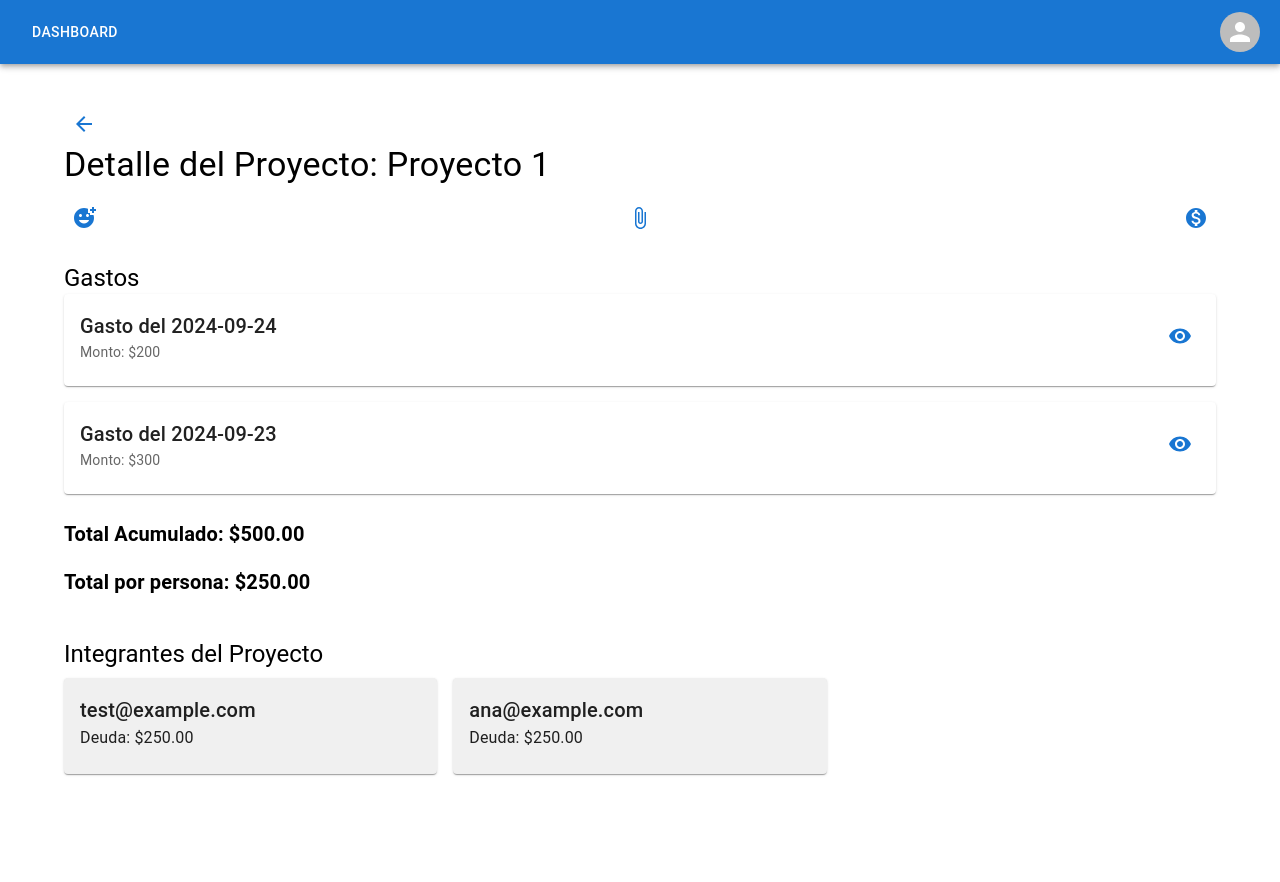
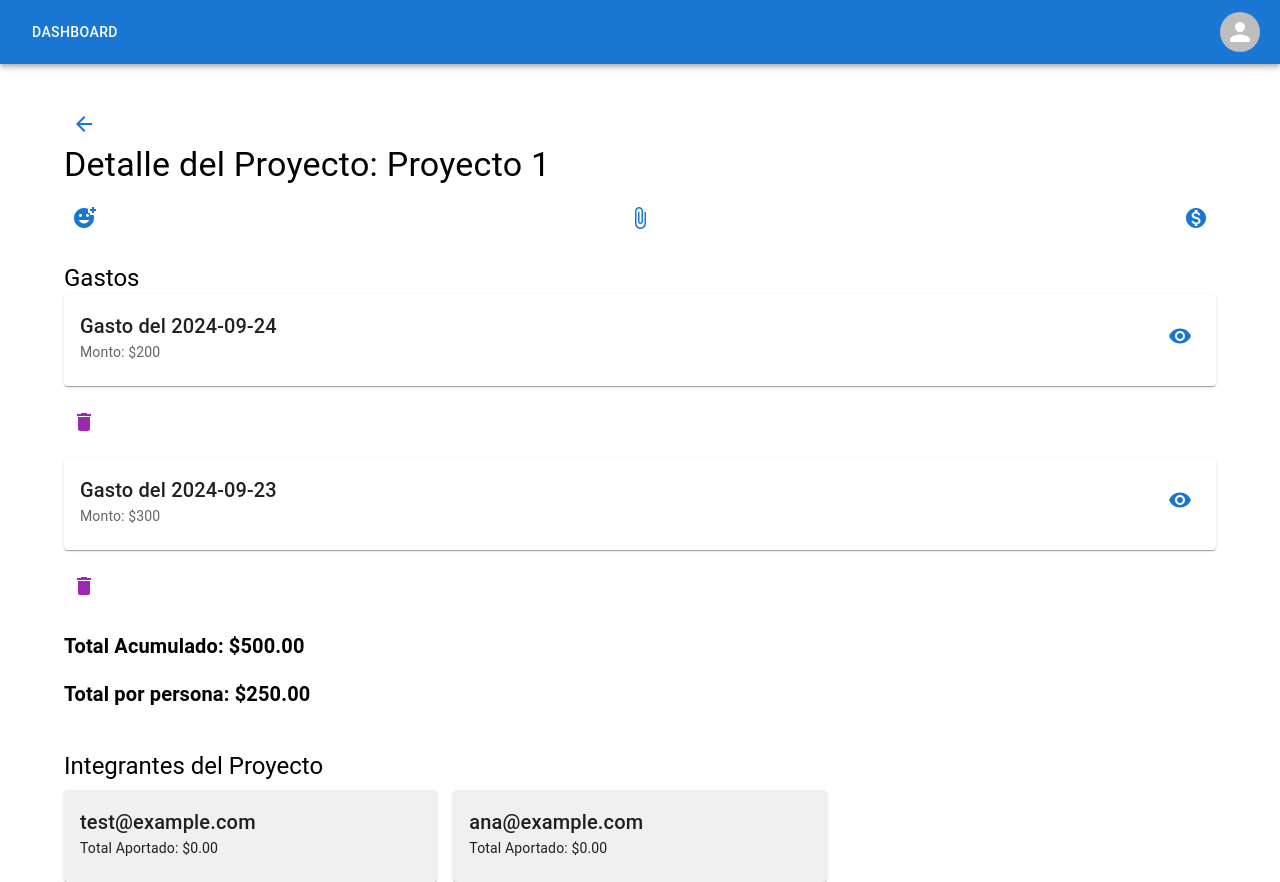
Before and after one commit to agusEmaUade/administrando-v2, a React (Create React App) app: page /detalle-proyecto/1 in a window 1280 px wide. Before the commit the page ends 800 px from the top, so only its background shows below. Built offline with nearby package versions, Linux system fonts and the light colour scheme.

Commit message:
tacho en suma

```diff
--- a/src/pages/detalleProyecto/detalleProyecto.js
+++ b/src/pages/detalleProyecto/detalleProyecto.js
@@ -4,7 +4,6 @@ import { Container, Typography, Box, IconButton, Tooltip, Grid, Card, CardConten
 import { saveAs } from "file-saver";
 import * as XLSX from "xlsx";
 import ExpenseCard from "../../components/expenseCard"; // Importa el componente de gastos
-import MemberTable from "../../components/memberTable"; // Importa el nuevo componente de tabla
 import AddUserModal from "../../components/addUserModal"; // Importa el nuevo componente de modal
 import AddExpenseModal from "../../components/addExpenseModal"; // Importa el nuevo componente de modal
 import NavBar from "../../components/navBar/navBar";
@@ -13,6 +12,7 @@ import {
   AttachFile as AttachFileIcon,
   MonetizationOn as MonetizationOnIcon,
   ArrowBack as ArrowBackIcon, // Importar ícono de flecha
+  Delete as DeleteIcon, // Importar ícono de eliminación
 } from "@mui/icons-material"; // Importar íconos de Material-UI
 
 function DetalleProyecto() {
@@ -39,10 +39,12 @@ function DetalleProyecto() {
           id: ticket.id,
           concept: `Gasto del ${ticket.fecha}`,
           amount: ticket.monto,
+          usuariosParticipantes: ticket.usuariosParticipantes || [], // Asegura que sea un array vacío si no existe
         }));
         setExpenses(projectExpenses);
 
         const projectMembers = foundProject.usuarios.map((user) => ({
+          id: user.id, // Asumimos que cada miembro tiene un id único
           name: user.email,
         }));
         setMembers(projectMembers);
@@ -82,7 +84,7 @@ function DetalleProyecto() {
           email: userFound.email,
         });
         setProject(updatedProject);
-        setMembers([...members, { name: userFound.email }]);
+        setMembers([...members, { id: userFound.id, name: userFound.email }]);
 
         const updatedAppData = {
           ...storedAppData,
@@ -110,16 +112,10 @@ function DetalleProyecto() {
           id: Date.now(),
           monto: newExpense.amount,
           fecha: new Date().toISOString().split("T")[0],
-          usuariosParticipantes: [], // Aquí debes agregar los usuarios que participen en el gasto
+          usuariosParticipantes: newExpense.users || [], // Los usuarios que participaron en el gasto
         },
       ],
     };
-
-    const updatedMembers = updatedProject.usuarios.map((user) => ({
-      name: user.email,
-    }));
-
-    setMembers(updatedMembers);
 
     const updatedAppData = {
       ...storedAppData,
@@ -130,6 +126,32 @@ function DetalleProyecto() {
 
     localStorage.setItem("appData", JSON.stringify(updatedAppData));
     handleCloseExpenseModal();
+  };
+
+  // Función para eliminar un gasto
+  const handleDeleteExpense = (expenseId) => {
+    const updatedExpenses = expenses.filter((expense) => expense.id !== expenseId);
+    setExpenses(updatedExpenses);
+
+    const storedAppData = JSON.parse(localStorage.getItem("appData"));
+    const updatedProject = {
+      ...project,
+      tickets: updatedExpenses.map((expense) => ({
+        id: expense.id,
+        monto: expense.amount,
+        fecha: expense.concept.split(" del ")[1], // Extraer la fecha del concepto
+        usuariosParticipantes: expense.usuariosParticipantes,
+      })),
+    };
+
+    const updatedAppData = {
+      ...storedAppData,
+      proyectos: storedAppData.proyectos.map((proj) =>
+        proj.id === updatedProject.id ? updatedProject : proj
+      ),
+    };
+
+    localStorage.setItem("appData", JSON.stringify(updatedAppData));
   };
 
   const totalAmount = expenses.reduce((acc, expense) => acc + expense.amount, 0);
@@ -169,18 +191,26 @@ function DetalleProyecto() {
         <Box sx={{ mt: 3 }}>
           <Typography variant="h5">Gastos</Typography>
           {expenses.map((expense) => (
-            <ExpenseCard key={expense.id} expense={expense} />
+            <Box key={expense.id} sx={{ mb: 2 }}>
+              <ExpenseCard expense={expense} />
+              <Tooltip title="Eliminar Gasto">
+                <IconButton
+                  color="secondary"
+                  onClick={() => handleDeleteExpense(expense.id)}
+                >
+                  <DeleteIcon />
+                </IconButton>
+              </Tooltip>
+            </Box>
           ))}
 
           <Typography variant="h6" sx={{ mt: 3, fontWeight: "bold" }}>
             Total Acumulado: ${totalAmount.toFixed(2)}
           </Typography>
 
-          {/* Aquí agregamos la deuda dividida entre los miembros */}
           <Typography variant="h6" sx={{ mt: 2, fontWeight: "bold" }}>
             Total por persona: ${amountPerMember.toFixed(2)}
           </Typography>
-
         </Box>
 
         <Box sx={{ mt: 5 }}>
@@ -188,18 +218,26 @@ function DetalleProyecto() {
             Integrantes del Proyecto
           </Typography>
           <Grid container spacing={2}>
-            {members.map((member, index) => (
+            {members.map((member, index) => {
+              // Calcular el total aportado por cada miembro basado en los tickets del proyecto
+              const memberTotal = expenses.reduce((acc, expense) => {
+                if (expense.usuariosParticipantes.includes(member.id)) {
+                  return acc + expense.amount;
+                }
+                return acc;
+              }, 0);
+
+              return (
                 <Grid item xs={12} sm={6} md={4} key={index}>
-                <Card sx={{ backgroundColor: "#f0f0f0" }}> {/* Haciendo el fondo más gris */}
+                  <Card sx={{ backgroundColor: "#f0f0f0" }}>
                     <CardContent>
                       <Typography variant="h6">{member.name}</Typography>
-                    <Typography variant="body1">
-                      Deuda: ${amountPerMember.toFixed(2)} {/* Mostramos la misma deuda para todos */}
-                    </Typography>
+                      <Typography variant="body2">Total Aportado: ${memberTotal.toFixed(2)}</Typography>
                     </CardContent>
                   </Card>
                 </Grid>
-            ))}
+              );
+            })}
           </Grid>
         </Box>
 
```
Lines whose indentation alone changed are shown as unchanged.
